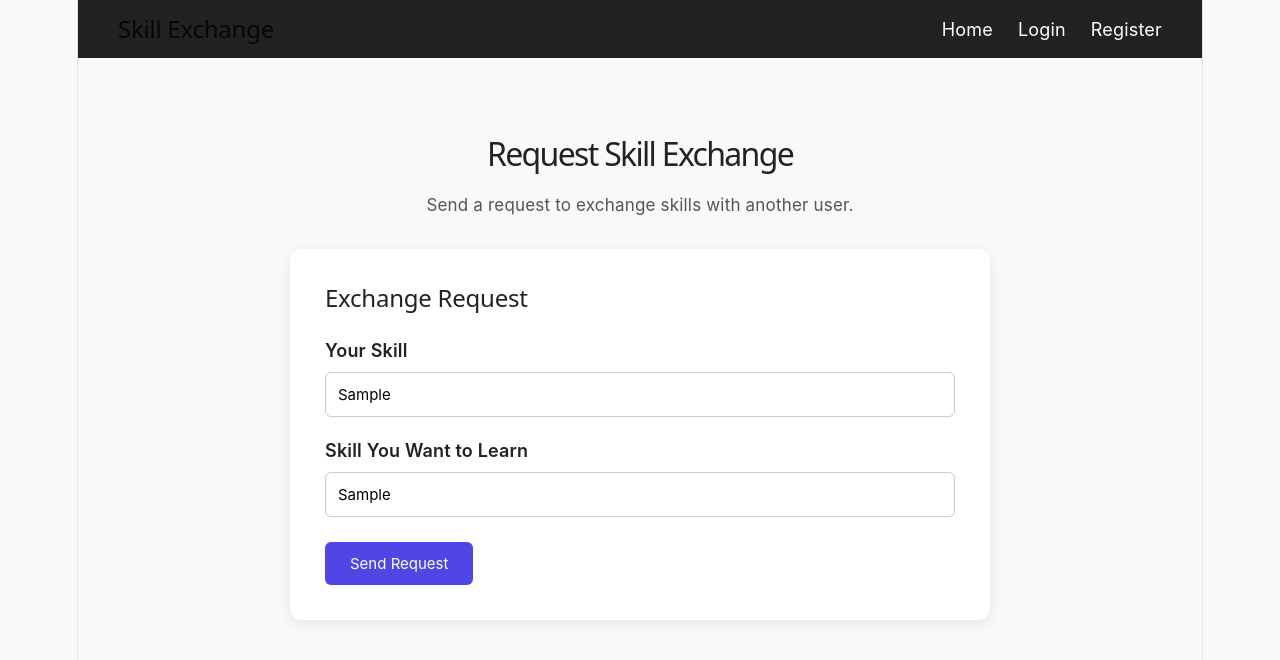
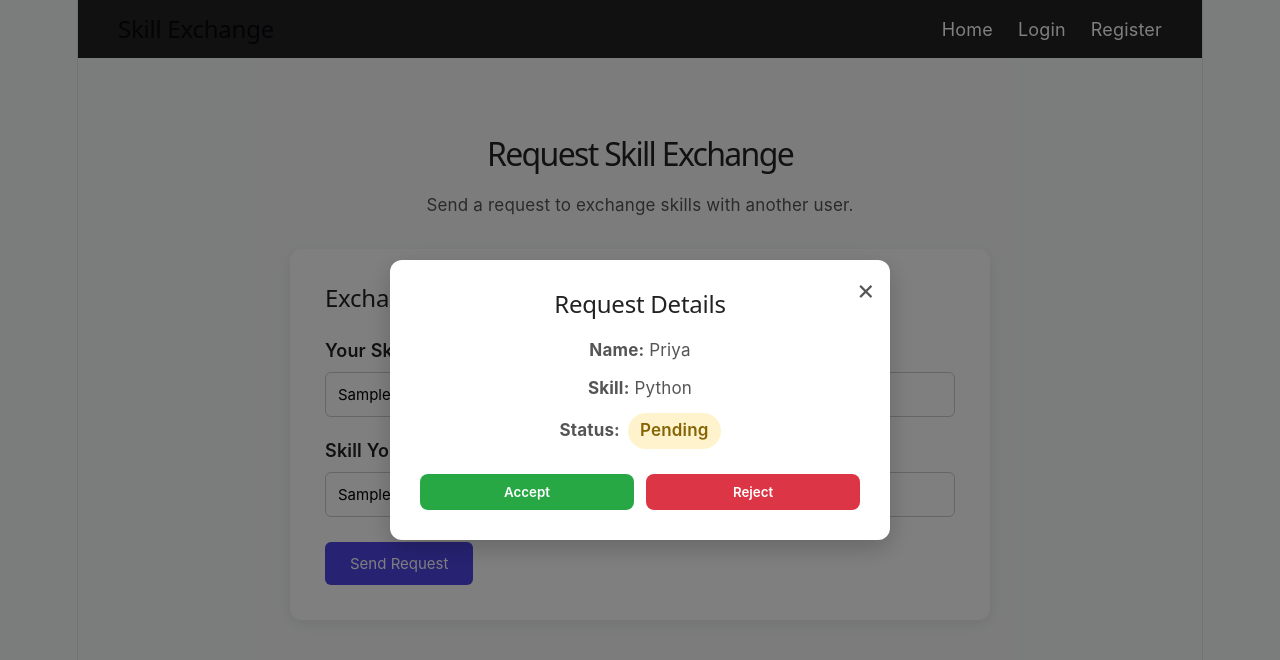
Before and after one commit to vijsanya27-afk/DEVOPS-2026-CS-E-15, a React (Vite) app: page /exchange/request in a window 1280 px wide. Both pictures are taken after typing "Sample", "Sample" into the empty fields and a click on the button "Send Request". Shown: the top 660 px of the page. Built offline with nearby package versions, Linux system fonts and the light colour scheme.

Commit message:
Day 5: Accept reject request modal UI

```diff
--- /dev/null
+++ b/src/exchange/components/RequestModal.css
@@ -0,0 +1,126 @@
+.modal-overlay {
+    position: fixed;
+    top: 0;
+    left: 0;
+    width: 100%;
+    height: 100%;
+    background: rgba(0, 0, 0, 0.5);
+
+    display: flex;
+    justify-content: center;
+    align-items: center;
+
+    z-index: 1000;
+  }
+
+  .request-modal {
+    position: relative;
+    width: 90%;
+    max-width: 500px;
+
+    background: #ffffff;
+    padding: 30px;
+    border-radius: 12px;
+
+    box-shadow: 0 8px 25px rgba(0, 0, 0, 0.2);
+
+    color: #222;
+  }
+
+  .request-modal h2 {
+    margin-bottom: 20px;
+    color: #222;
+  }
+
+  .close-btn {
+    position: absolute;
+    top: 12px;
+    right: 15px;
+
+    border: none;
+    background: transparent;
+
+    font-size: 28px;
+    cursor: pointer;
+
+    color: #555;
+  }
+
+  .close-btn:hover {
+    color: #000;
+  }
+
+  .request-details {
+    margin-bottom: 25px;
+  }
+
+  .request-details p {
+    margin: 12px 0;
+    color: #333;
+  }
+
+  .modal-status {
+    display: inline-block;
+    margin-left: 8px;
+
+    padding: 5px 12px;
+    border-radius: 20px;
+
+    font-weight: 600;
+  }
+
+  .modal-status.pending {
+    background: #fff3cd;
+    color: #856404;
+  }
+
+  .modal-status.accepted {
+    background: #d4edda;
+    color: #155724;
+  }
+
+  .modal-status.rejected {
+    background: #f8d7da;
+    color: #721c24;
+  }
+
+  .modal-actions {
+    display: flex;
+    gap: 12px;
+  }
+
+  .modal-actions button {
+    flex: 1;
+    padding: 10px;
+
+    border: none;
+    border-radius: 8px;
+
+    cursor: pointer;
+    font-weight: 600;
+  }
+
+  .accept-btn {
+    background: #28a745;
+    color: white;
+  }
+
+  .reject-btn {
+    background: #dc3545;
+    color: white;
+  }
+
+  .updated-message {
+    font-weight: 600;
+    color: #333;
+  }
+
+  @media (max-width: 600px) {
+    .request-modal {
+      padding: 22px;
+    }
+
+    .modal-actions {
+      flex-direction: column;
+    }
+  }
--- /dev/null
+++ b/src/exchange/components/RequestModal.jsx
@@ -0,0 +1,67 @@
+import { useState } from "react";
+import "./RequestModal.css";
+
+function RequestModal({ request, onClose }) {
+  const [status, setStatus] = useState(request?.status || "Pending");
+
+  if (!request) {
+    return null;
+  }
+
+  const handleAccept = () => {
+    setStatus("Accepted");
+  };
+
+  const handleReject = () => {
+    setStatus("Rejected");
+  };
+
+  return (
+    <div className="modal-overlay">
+      <div className="request-modal">
+        <button className="close-btn" onClick={onClose}>
+          ×
+        </button>
+
+        <h2>Request Details</h2>
+
+        <div className="request-details">
+          <p>
+            <strong>Name:</strong> {request.name}
+          </p>
+
+          <p>
+            <strong>Skill:</strong> {request.skill}
+          </p>
+
+          <p>
+            <strong>Status:</strong>
+            <span className={`modal-status ${status.toLowerCase()}`}>
+              {status}
+            </span>
+          </p>
+        </div>
+
+        {status === "Pending" && (
+          <div className="modal-actions">
+            <button className="accept-btn" onClick={handleAccept}>
+              Accept
+            </button>
+
+            <button className="reject-btn" onClick={handleReject}>
+              Reject
+            </button>
+          </div>
+        )}
+
+        {status !== "Pending" && (
+          <p className="updated-message">
+            Request has been {status.toLowerCase()}.
+          </p>
+        )}
+      </div>
+    </div>
+  );
+}
+
+export default RequestModal;
--- a/src/exchange/pages/ExchangeRequest.jsx
+++ b/src/exchange/pages/ExchangeRequest.jsx
@@ -1,6 +1,17 @@
+import { useState } from "react";
 import ExchangeLayout from "../components/ExchangeLayout";
+import RequestModal from "../components/RequestModal";
 import "./ExchangeRequest.css";
+
 function ExchangeRequest() {
+  const [showModal, setShowModal] = useState(false);
+
+  const request = {
+    name: "Priya",
+    skill: "Python",
+    status: "Pending",
+  };
+
   return (
     <ExchangeLayout>
       <div className="exchange-request">
@@ -29,8 +40,17 @@ function ExchangeRequest() {
             />
           </div>
 
-          <button>Send Request</button>
+          <button onClick={() => setShowModal(true)}>
+            Send Request
+          </button>
         </div>
+
+        {showModal && (
+          <RequestModal
+            request={request}
+            onClose={() => setShowModal(false)}
+          />
+        )}
       </div>
     </ExchangeLayout>
   );
```
